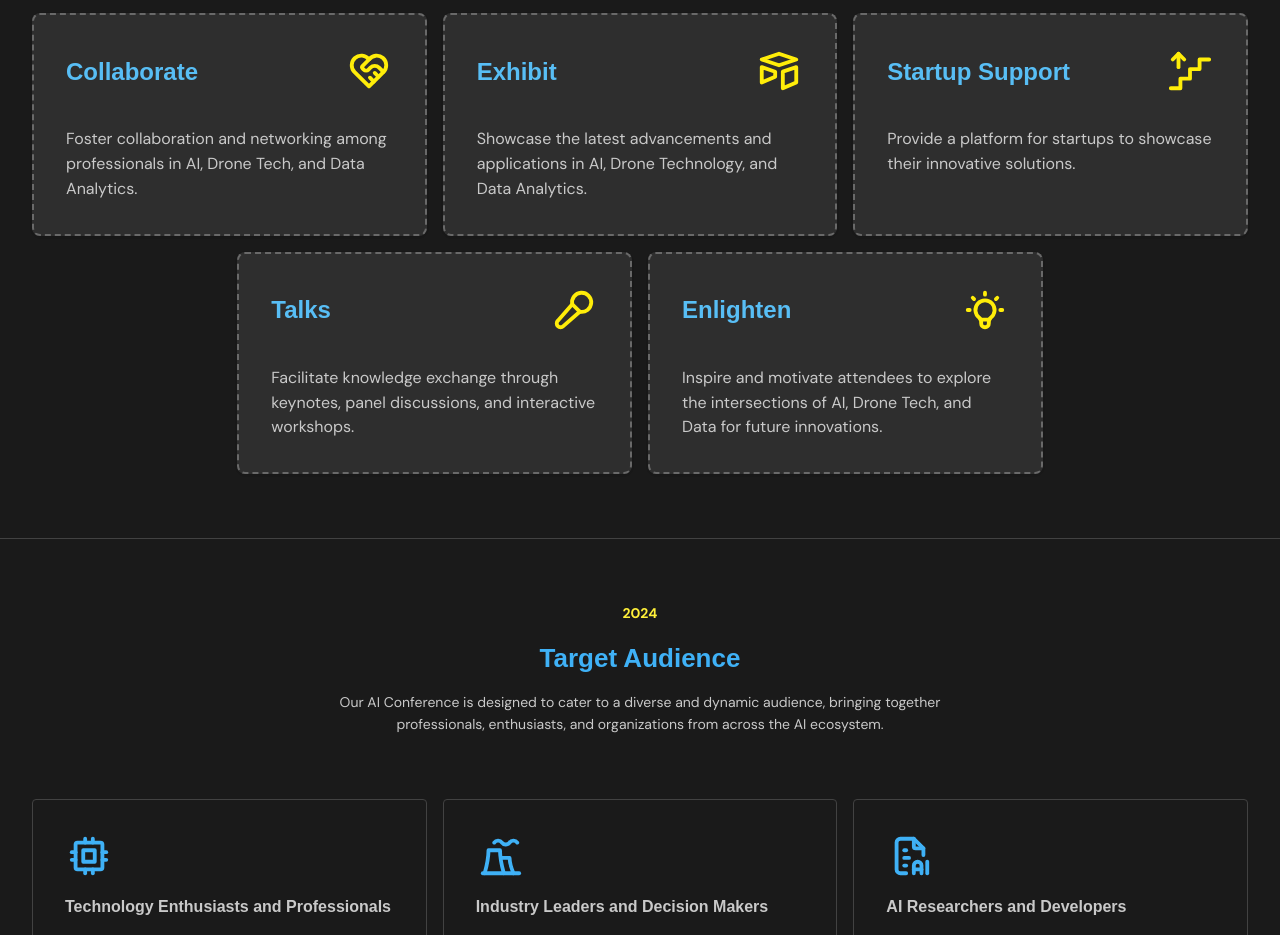
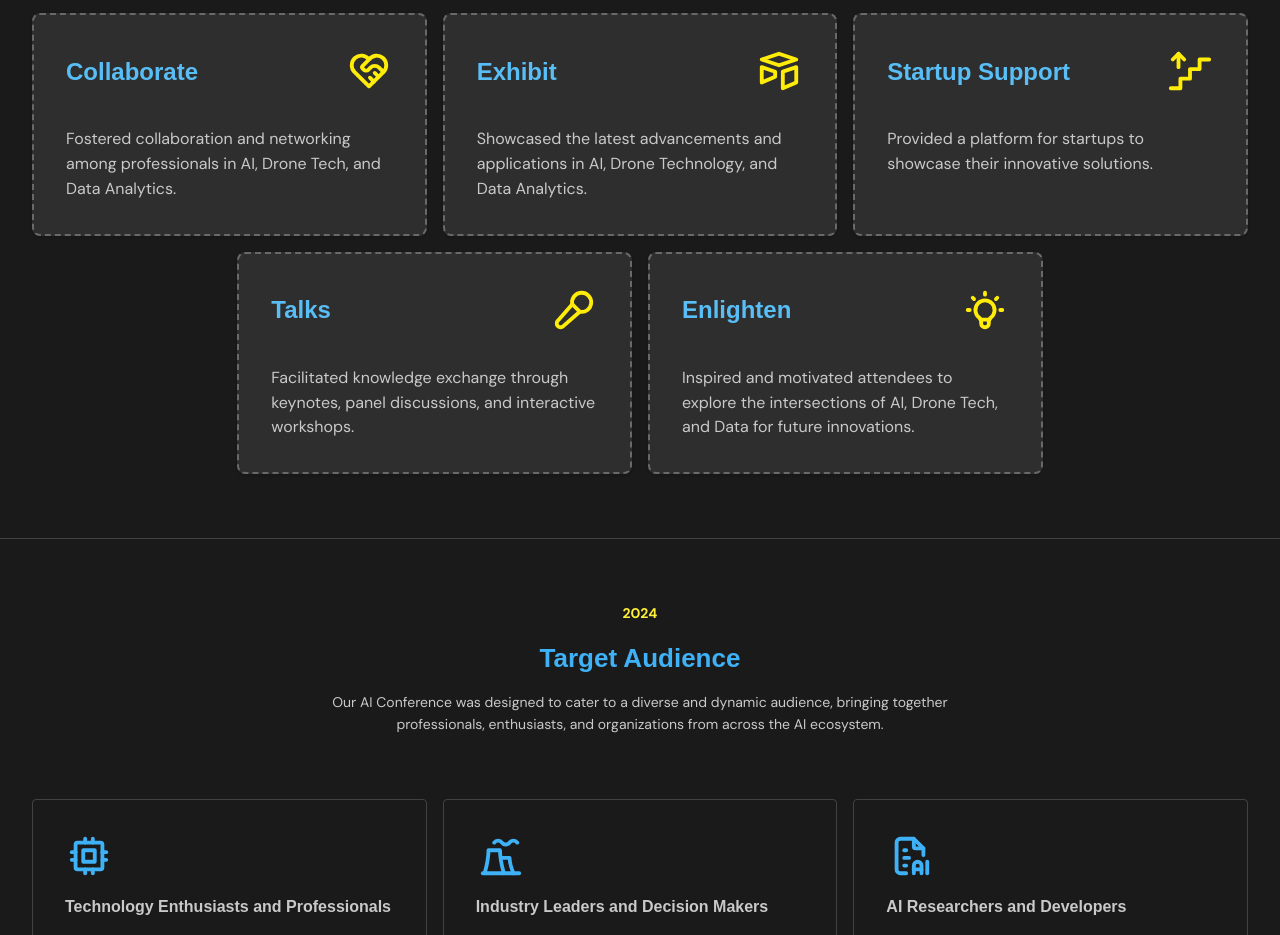
Before and after one commit to devokrann/conference-ai, a Next.js app: page /past-events/2024 in a window 1280 px wide. Shown: the part 1160-2095 px from the top of the page. Built offline with nearby package versions, Linux system fonts and the light colour scheme; no server answers; a small style sheet from the web is missing.

Commit message:
fix: update descriptions to past tense for consistency in 2024 event content

```diff
--- a/src/app/(past)/past-events/2024/page.tsx
+++ b/src/app/(past)/past-events/2024/page.tsx
@@ -53,7 +53,7 @@ export default function Yr2024() {
         <IntroSection
           props={{
             title: 'Target Audience',
-            desc: 'Our AI Conference is designed to cater to a diverse and dynamic audience, bringing together professionals, enthusiasts, and organizations from across the AI ecosystem.',
+            desc: 'Our AI Conference was designed to cater to a diverse and dynamic audience, bringing together professionals, enthusiasts, and organizations from across the AI ecosystem.',
             subTitle: '2024',
           }}
           options={{ spacing: true }}
--- a/src/data/content.ts
+++ b/src/data/content.ts
@@ -47,27 +47,27 @@ export const content = {
     {
       icon: IconHeartHandshake,
       title: 'Collaborate',
-      desc: 'Foster collaboration and networking among professionals in AI, Drone Tech, and Data Analytics.',
+      desc: 'Fostered collaboration and networking among professionals in AI, Drone Tech, and Data Analytics.',
     },
     {
       icon: IconBrandAirtable,
       title: 'Exhibit',
-      desc: 'Showcase the latest advancements and applications in AI, Drone Technology, and Data Analytics.',
+      desc: 'Showcased the latest advancements and applications in AI, Drone Technology, and Data Analytics.',
     },
     {
       icon: IconStairsUp,
       title: 'Startup Support',
-      desc: 'Provide a platform for startups to showcase their innovative solutions.',
+      desc: 'Provided a platform for startups to showcase their innovative solutions.',
     },
     {
       icon: IconMicrophone2,
       title: 'Talks',
-      desc: 'Facilitate knowledge exchange through keynotes, panel discussions, and interactive workshops.',
+      desc: 'Facilitated knowledge exchange through keynotes, panel discussions, and interactive workshops.',
     },
     {
       icon: IconBulb,
       title: 'Enlighten',
-      desc: 'Inspire and motivate attendees to explore the intersections of AI, Drone Tech, and Data for future innovations.',
+      desc: 'Inspired and motivated attendees to explore the intersections of AI, Drone Tech, and Data for future innovations.',
     },
   ],
 
```
